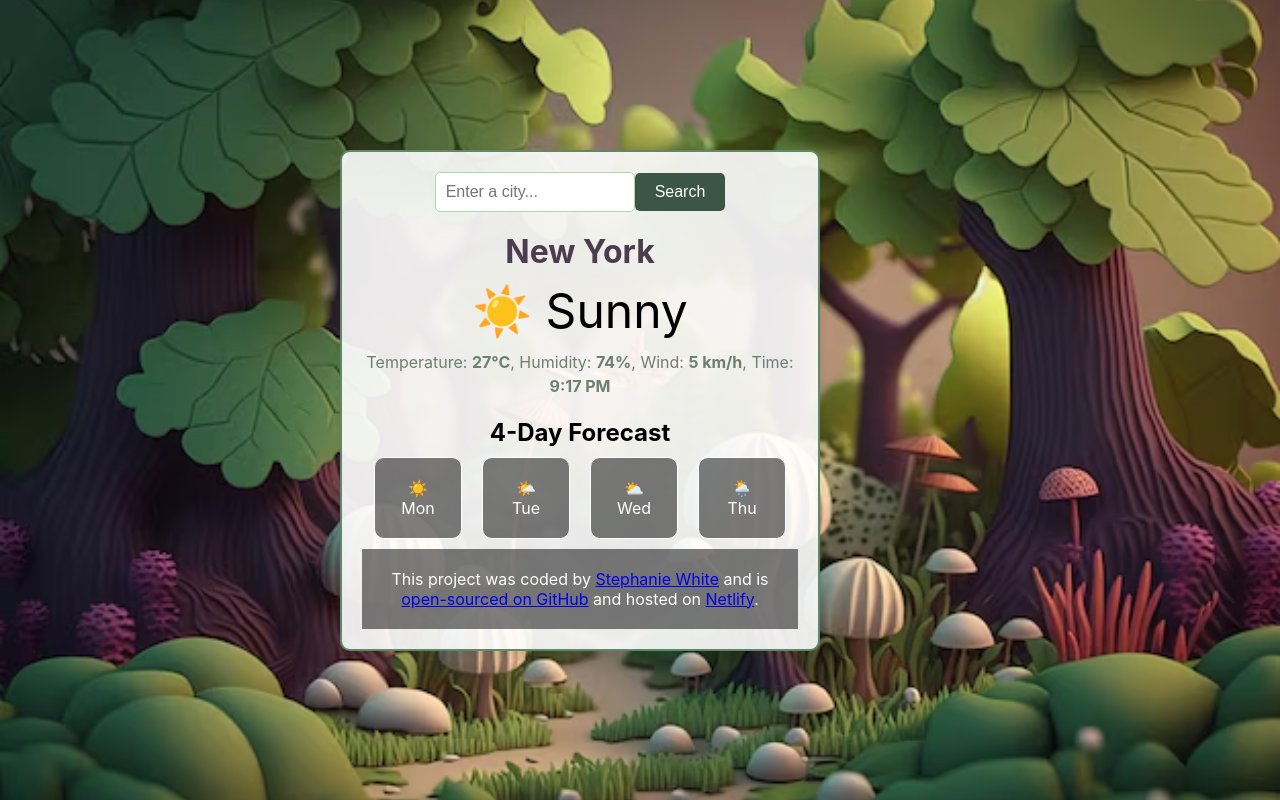
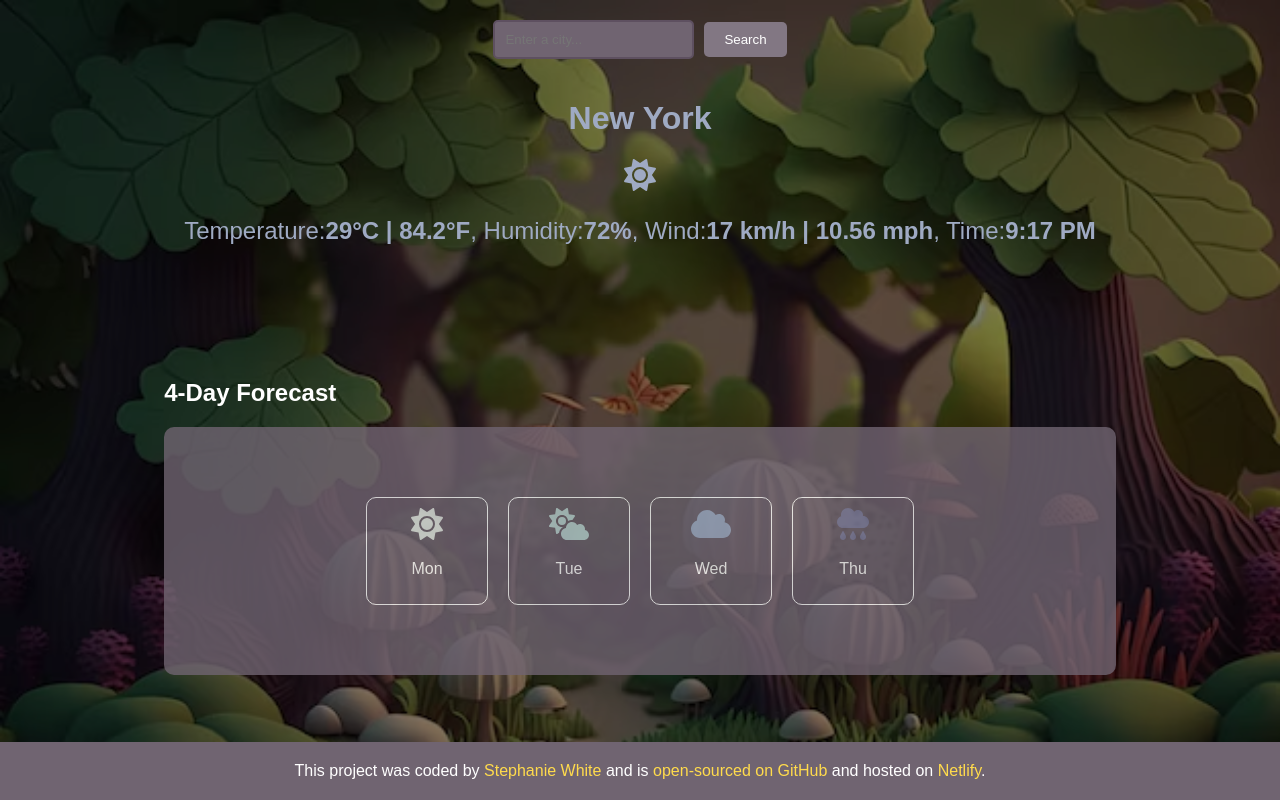
Before and after one commit to Stephaniechatter/whimsicalweatherapp, a React (Create React App) app: page / in a window 1280 px wide. Built offline with nearby package versions, Linux system fonts and the light colour scheme.

Commit message:
added weather icons and updated App.js and App.css to reflect the icons and match the color scheme

```diff
--- a/package.json
+++ b/package.json
@@ -3,6 +3,9 @@
   "version": "0.1.0",
   "private": true,
   "dependencies": {
+    "@fortawesome/fontawesome-svg-core": "^6.5.2",
+    "@fortawesome/free-solid-svg-icons": "^6.5.2",
+    "@fortawesome/react-fontawesome": "^0.2.2",
     "@testing-library/jest-dom": "^5.17.0",
     "@testing-library/react": "^13.4.0",
     "@testing-library/user-event": "^13.5.0",
--- a/src/App.css
+++ b/src/App.css
@@ -1,110 +1,134 @@
-* {
-  margin: 0;
-  padding: 0;
-  box-sizing: border-box;
+.weather-app {
+  font-family: 'Avant Garde', sans-serif;
+  background-image: url("../src/assets/background.avif");
+  background-size: cover;
+  color: #fff;
+  min-height: 100vh;
+  display: flex;
+  flex-direction: column;
+  align-items: center;
+  justify-content: center;
+  position: relative;
+  overflow: hidden;
 }
 
-body {
-  font-family: "Avant Garde", sans-serif;
-  background-color: #d1e7c5;
-  background-image: url("../src/assets/background.avif");
-  background-size: cover;
-  background-repeat: no-repeat;
-  background-position: center;
-  overflow: hidden;
-  height: 100vh;
+.weather-app::before {
+  content: "";
+  position: absolute;
+  top: 0;
+  left: 0;
+  width: 100%;
+  height: 100%;
+  background: rgba(0, 0, 0, 0.5);
+  z-index: 0;
+}
+
+.weather-app * {
+  z-index: 1;
+}
+
+.search-form {
+  display: flex;
+  align-items: center;
+  margin-top: 20px;
+}
+
+.search-form-input {
+  padding: 10px;
+  border: 2px solid #5e5060;
+  border-radius: 5px;
+  background-color: #706471;
+  color: #fff;
+  margin-right: 10px;
+}
+
+.search-form-button {
+  padding: 10px 20px;
+  border: none;
+  border-radius: 5px;
+  background-color: #827783;
+  color: #fff;
+  cursor: pointer;
+}
+
+.weather-app-data {
+  text-align: center;
+  display: inline-block;
+  justify-content: center;
+  padding: 10px;
+  margin-top: 10px;
+  color: #9faac3;
+  text-decoration: #5e5060;
+}
+
+.weather-app-details {
+  margin-top: 10px;
   display: flex;
   justify-content: center;
-  align-items: center;
-  flex-direction: column;
-}
-
-.weather-app {
-  width: 80%;
-  max-width: 600px;
-  padding: 20px;
-  background-color: rgba(255, 255, 255, 0.9);
-  border: 2px solid #5e8969;
-  border-radius: 10px;
-  box-shadow: 0 4px 8px rgba(0, 0, 0, 0.1);
-  text-align: center;
-  flex-grow: 1;
-}
-
-.weather-app header {
-  margin-bottom: 20px;
-}
-
-.weather-app .search-form {
-  margin-bottom: 20px;
-}
-
-.weather-app .search-form-input {
   padding: 10px;
-  border: 1px solid #b0d4a5;
-  border-radius: 5px;
-  width: 200px;
-  font-size: 1rem;
-}
-
-.weather-app .search-form-button {
-  padding: 10px 20px;
-  background-color: #3b5645;
-  color: #fff;
-  border: none;
-  border-radius: 5px;
-  cursor: pointer;
-  font-size: 1rem;
-}
-
-.weather-app .weather-app-data {
-  margin-bottom: 20px;
-}
-
-.weather-app .default-city-name {
-  font-size: 2rem;
-  margin-bottom: 10px;
-  color: #4c3d4e;
-}
-
-.weather-app .weather-app-image {
-  font-size: 3rem;
-  margin-bottom: 10px;
-}
-
-.weather-app .weather-app-details {
-  font-size: 1rem;
-  color: #6d7f71;
-  line-height: 1.5;
+  margin-top: 10px;
+  font-size: 1.5rem;
 }
 
 .forecast-container {
-  margin-top: 20px;
-  text-align: center;
+  margin-top: 90px;
 }
 
 .forecast-list {
   display: flex;
   justify-content: center;
-  flex-wrap: wrap;
+  background-color:#706471;
+  opacity: 0.8;
+  border-radius: 10px;
+  padding: 60px;
+  margin-top: 10px;
 }
 
 .forecast-item {
-  background-color: rgba(0, 0, 0, 0.5);
+  background-color: transparent;
   border: 1px solid #fff;
   border-radius: 10px;
   margin: 10px;
+  padding: 10px;
+  width: 100px;
+  text-align: center;
+}
+
+.forecast-item p {
+  margin-top: 20px;
+  font-size: 1rem;
+}
+
+.forecast-item .fa-sun {
+  color: #e3e8e4;
+  mix-blend-mode: screen;
+}
+
+.forecast-item .fa-cloud-sun {
+  color: #bcd3d4;
+  mix-blend-mode: screen;
+}
+
+.forecast-item .fa-cloud {
+  color: #9faac3;
+  mix-blend-mode: screen;
+}
+
+.forecast-item .fa-cloud-rain {
+  color: #817fa0;
+  mix-blend-mode: screen;
+}
+
+footer {
+  margin-top: auto;
   padding: 20px;
-  width: 88px;
+  background-color: #706471;
+  width: 100%;
   text-align: center;
   color: #fff;
 }
 
-footer {
-  width: 100%;
-  padding: 20px;
-  background-color: rgba(0, 0, 0, 0.5);
-  color: #fff;
-  text-align: center;
-  margin-top: auto;
+footer a {
+  color: #ffdb4c;
+  text-decoration: none;
 }
--- a/src/App.js
+++ b/src/App.js
@@ -1,26 +1,40 @@
 import React, { useState, useEffect } from "react";
+import { FontAwesomeIcon } from '@fortawesome/react-fontawesome';
+import { faSun, faCloudSun, faCloud, faCloudRain } from '@fortawesome/free-solid-svg-icons';
 import "./App.css";
 
 function App() {
   const [city, setCity] = useState("New York");
-  const [temperature, setTemperature] = useState(75);
-  const [description, setDescription] = useState("☀️ Sunny");
+  const [temperatureC, setTemperatureC] = useState(75);
+  const [temperatureF, setTemperatureF] = useState(0);
+  const [description, setDescription] = useState(faSun);
   const [humidity, setHumidity] = useState(60);
-  const [windSpeed, setWindSpeed] = useState(5);
+  const [windSpeedKmh, setWindSpeedKmh] = useState(5);
+  const [windSpeedMph, setWindSpeedMph] = useState(0);
   const [time, setTime] = useState("");
+
   const [forecast] = useState([
-    { day: "Mon", emoji: "☀️" },
-    { day: "Tue", emoji: "🌤️" },
-    { day: "Wed", emoji: "⛅" },
-    { day: "Thu", emoji: "🌦️" },
+    { day: "Mon", icon: faSun, className: "fa-sun" },
+    { day: "Tue", icon: faCloudSun, className: "fa-cloud-sun" },
+    { day: "Wed", icon: faCloud, className: "fa-cloud" },
+    { day: "Thu", icon: faCloudRain, className: "fa-cloud-rain" },
   ]);
+
+  const weatherIcons = {
+    sunny: faSun,
+    partlyCloudy: faCloudSun,
+    cloudy: faCloud,
+    rainy: faCloudRain
+  };
 
   useEffect(() => {
     const fetchWeatherData = async () => {
-      setTemperature(Math.floor(Math.random() * 41));
-      setDescription("☀️ Sunny");
+      setTemperatureC(Math.floor(Math.random() * 41));
+      setTemperatureF(convertCtoF(temperatureC));
+      setDescription(weatherIcons.sunny);
       setHumidity(Math.floor(Math.random() * 101));
-      setWindSpeed(Math.floor(Math.random() * 21));
+      setWindSpeedKmh(Math.floor(Math.random() * 21));
+      setWindSpeedMph(convertKmhtoMph(windSpeedKmh));
       const currentTime = new Date().toLocaleString("en-US", {
         hour: "numeric",
         minute: "numeric",
@@ -30,22 +44,32 @@ function App() {
     };
 
     fetchWeatherData();
-  }, []);
+  }, [temperatureC, windSpeedKmh]);
 
   const handleSearch = (event) => {
     event.preventDefault();
     const cityInput = event.target.elements.city.value;
     setCity(cityInput);
-    setTemperature(Math.floor(Math.random() * 41));
-    setDescription("☀️ Sunny");
+    setTemperatureC(Math.floor(Math.random() * 41));
+    setTemperatureF(convertCtoF(temperatureC));
+    setDescription(weatherIcons.sunny);
     setHumidity(Math.floor(Math.random() * 101));
-    setWindSpeed(Math.floor(Math.random() * 21));
+    setWindSpeedKmh(Math.floor(Math.random() * 21));
+    setWindSpeedMph(convertKmhtoMph(windSpeedKmh));
     const currentTime = new Date().toLocaleString("en-US", {
       hour: "numeric",
       minute: "numeric",
       hour12: true,
     });
     setTime(currentTime);
+  };
+
+  const convertCtoF = (celsius) => {
+    return (celsius * 9/5) + 32;
+  };
+
+  const convertKmhtoMph = (kmh) => {
+    return kmh / 1.60934;
   };
 
   return (
@@ -66,10 +90,12 @@ function App() {
       <main>
         <div className="weather-app-data">
           <h1 className="default-city-name">{city}</h1>
-          <p className="weather-app-image">{description}</p>
+          <p className="weather-app-image">
+            <FontAwesomeIcon icon={description} size="2x" />
+          </p>
           <p className="weather-app-details">
-            Temperature: <strong>{temperature}°C</strong>, Humidity:{" "}
-            <strong>{humidity}%</strong>, Wind: <strong>{windSpeed} km/h</strong>,
+            Temperature: <strong>{temperatureC}°C | {temperatureF}°F</strong>, Humidity:{" "}
+            <strong>{humidity}%</strong>, Wind: <strong>{windSpeedKmh} km/h | {windSpeedMph.toFixed(2)} mph</strong>,
             Time: <strong>{time}</strong>
           </p>
         </div>
@@ -78,7 +104,7 @@ function App() {
           <div className="forecast-list">
             {forecast.map((item, index) => (
               <div key={index} className="forecast-item">
-                <p>{item.emoji}</p>
+                <FontAwesomeIcon icon={item.icon} size="2x" className={item.className} />
                 <p>{item.day}</p>
               </div>
             ))}
```
Also changed, not shown: 1 other file (tests, documents, lock files or other folders).
